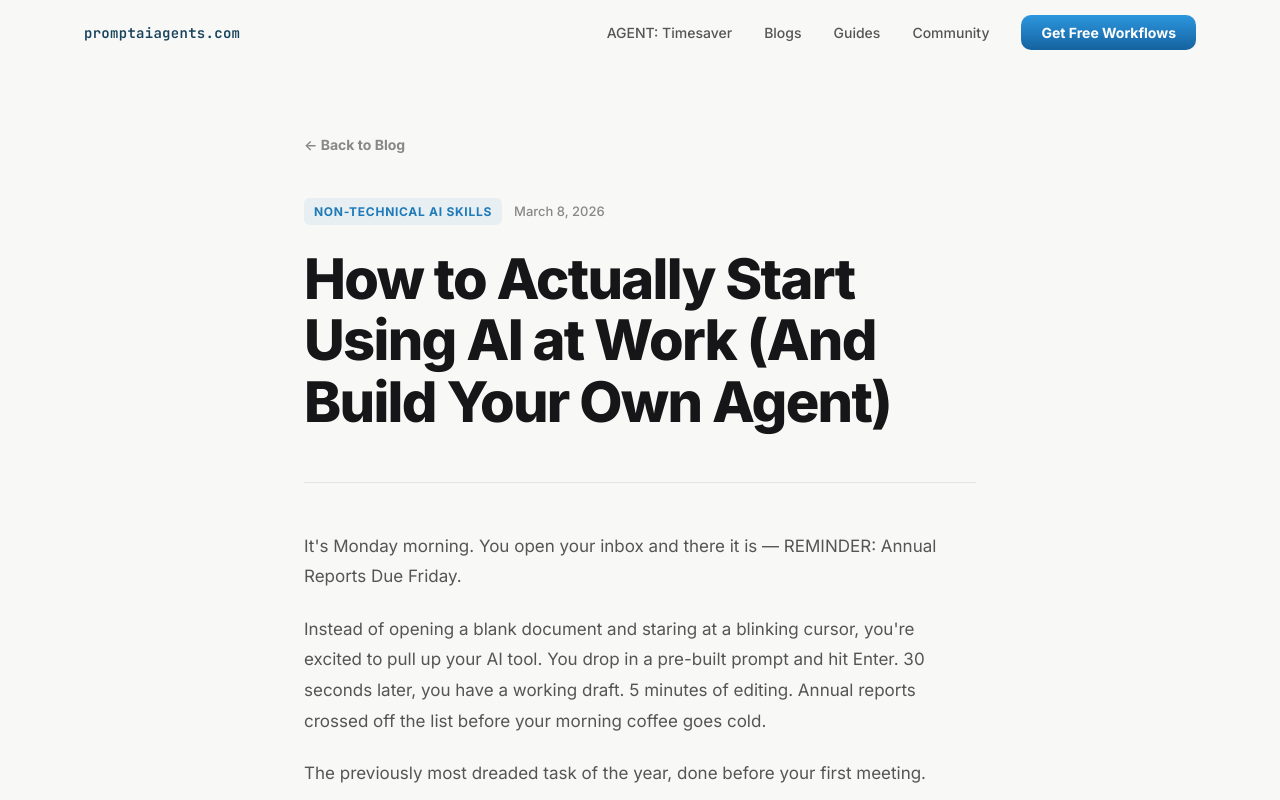
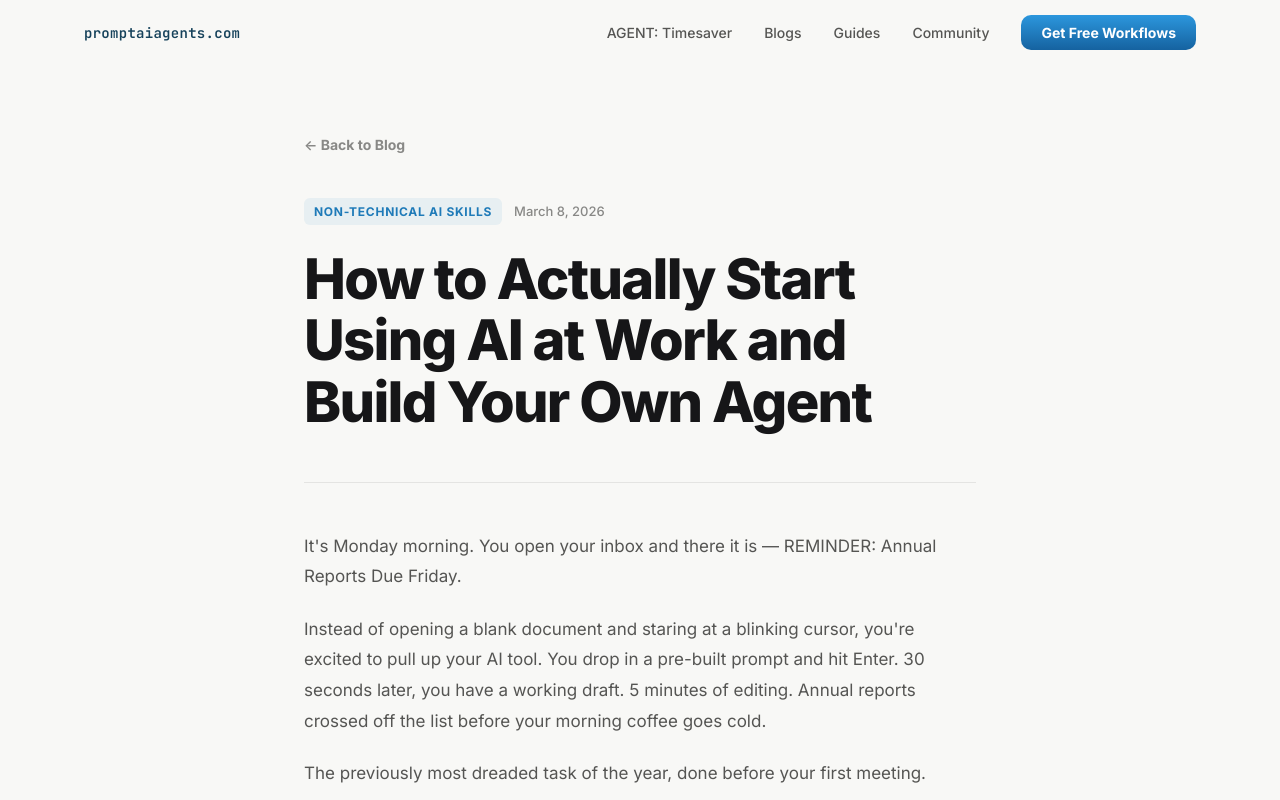
Before and after one commit to coolcalvin457-tech/agent-timesaver-nextjs, a Next.js app: page /blog/how-to-start-using-ai-at-work in a window 1280 px wide. Shown: the top 800 px of the page. Built offline with nearby package versions, Linux system fonts and the light colour scheme.

Commit message:
Remove parentheses from post title, fix line breaks

```diff
--- a/app/blog/how-to-start-using-ai-at-work/page.tsx
+++ b/app/blog/how-to-start-using-ai-at-work/page.tsx
@@ -3,12 +3,12 @@ import NavClient from "@/components/NavClient";
 
 export const metadata: Metadata = {
   title:
-    "How to Actually Start Using AI at Work (And Build Your Own Agent) | promptaiagents.com",
+    "How to Actually Start Using AI at Work and Build Your Own Agent | promptaiagents.com",
   description:
     "Most people use AI wrong — and they know it. Here's the shift that changes everything: build prompts from your actual work, not someone else's template.",
   openGraph: {
     title:
-      "How to Actually Start Using AI at Work (And Build Your Own Agent)",
+      "How to Actually Start Using AI at Work and Build Your Own Agent",
     description:
       "Most people use AI wrong — and they know it. Here's the shift that changes everything.",
     url: "https://promptaiagents.com/blog/how-to-start-using-ai-at-work",
@@ -73,7 +73,7 @@ export default function PostPage() {
                 lineHeight: 1.1,
               }}
             >
-              How to Actually Start Using AI at Work (And Build Your Own Agent)
+              How to Actually Start Using AI at Work and<br />Build Your Own Agent
             </h1>
           </div>
 
```
Also changed, not shown: app/blog/page.tsx (+5 -2 lines).
